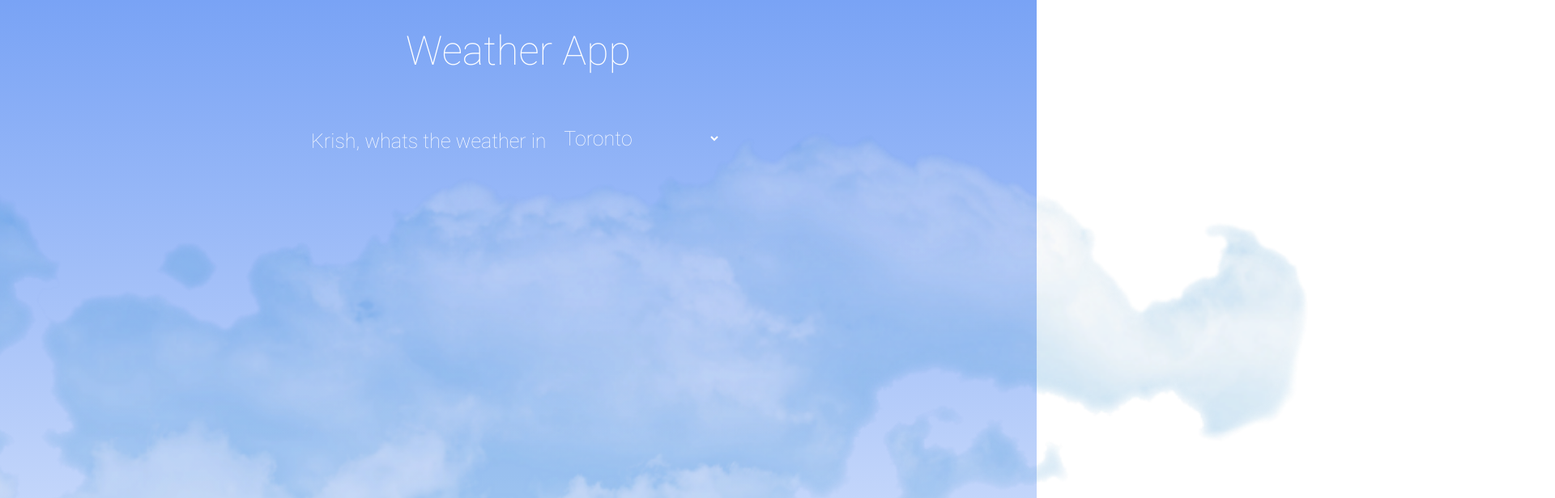
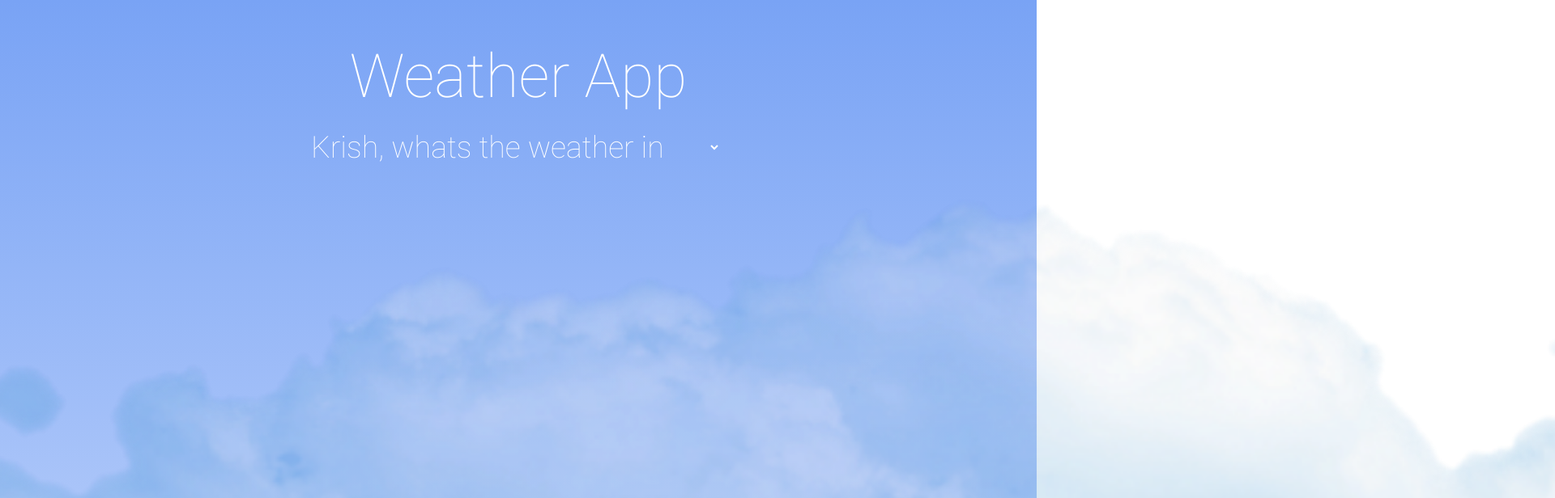
Before and after one commit to krish-vijayan/Weather-App, a React (Create React App) app: page / in a window 1280 px wide. Shown: the top 616 px of the page at 81% size, 1920 px wide, since content can reach past the window. Built offline with nearby package versions, Linux system fonts and the light colour scheme; no server answers.

Commit message:
Added Kerala API

```diff
--- a/src/App.css
+++ b/src/App.css
@@ -1,11 +1,48 @@
 .weather-app {
   text-align: center;
+  zoom:150%;
 }
 
 @font-face {
   font-family: 'roboto-thin';
   src: url(../public/fonts/Roboto-Thin.ttf);
 
+}
+.Location {
+  font-family: roboto-thin;
+  position:absolute;
+  font-size:100px;
+  color:white;
+  left:35%;
+  top:20%;
+}
+.Temperature {
+  font-family: roboto-thin;
+  position:absolute;
+  font-size:90px;
+  color:white;
+  left:35% ;
+  top:35%;
+}
+.Condition {
+  font-family: roboto-thin;
+  position:absolute;
+  font-size:80px;
+  color:white;
+  left:35%;
+  top:50%;
+}
+.Dropdown{
+  font-family: roboto-thin;
+  font-size:35px;
+  color:white;
+  width:wrap;
+  height:wrap;
+  position:absolute;
+  top:20%;
+  left:54%;
+  border-color: transparent;
+  background-color: transparent;
 }
 .Title-font {
   font-family: roboto-thin;
--- a/src/App.js
+++ b/src/App.js
@@ -1,23 +1,14 @@
-import './App.css';
-import searchLocations from './components/searchLocations';
+import {MainScreen, Locations} from './components/main-screen';
+
 
 function App() {
   return (
-    <div className="weather-app">
-      <header className="Weather-app-header">
-      <h1 className="Title-font">Weather App</h1>
-      <img src="../images/clouds.png" className="Clouds" alt="cloud1" />
-      <label className='Location-label'>Krish, whats the weather in </label>
+    <>
+    <MainScreen/>
+    <Locations/>
 
-      <select className='Location-dropdown' id="location-dropdown">
-                <option value="toronto" className='onHover' >Toronto</option>
-                <option value="new-jersey">New Jersey</option>
-                <option value="mumbai">Mumbai</option>
-            </select>
-      </header>
-      <h3 className="Initials-font">By: Krish Vijayan</h3>
+    </>
 
-    </div>
   );
 }
 
--- /dev/null
+++ b/src/components/main-screen.js
@@ -0,0 +1,68 @@
+import '../App.css';
+import { useState, useEffect } from 'react';
+import KeralaApi from './weather-api-call';
+
+
+function MainScreen() {
+    return (
+        <>
+            <div className="weather-app">
+            <header className="Weather-app-header">
+                <h1 className="Title-font">Weather App</h1>
+                <img src="../images/clouds.png" className="Clouds" alt="cloud1" />
+                <label className='Location-label'>Krish, whats the weather in</label>
+            </header>
+                <h3 className="Initials-font">By: Krish Vijayan</h3>
+
+            </div>
+        </>
+    )
+}
+
+function Locations() {
+
+    const keralaLocation = KeralaApi("location");
+    const keralaCurrent = KeralaApi("current");
+    const condition = KeralaApi();
+
+    const [ value, setValue ] = useState(0);
+    const [ display, setDisplay ] = useState(null);
+
+    return (
+        <>
+         <div>
+                <select id="options" className="Dropdown" onChange={(e) => {
+                    const selectedValue = e.target.value;
+                    setValue(selectedValue);
+                    if (value == 'Kerala'){
+                    setDisplay(<>
+                    <h1 className="Location">{keralaLocation.region}, {keralaLocation.country}</h1>
+                    <h1 className="Temperature">{keralaCurrent.temp_c}°C ({keralaCurrent.temp_f}°F)</h1>
+                    <h1 className="Condition">{condition.text}</h1></>)}
+
+                    else{setDisplay(null)}
+                    console.log(value);
+                }} >
+                    <option id="null"></option>
+                    <option value="Kerala">Kerala</option>
+                    <option value="Mumbai">Mumbai</option>
+                    <option value="New Jersey">New Jersey</option>
+                    <option value="Toronto">Toronto</option>
+                </select>
+                {display}
+
+
+        </div>
+        </>
+
+    );
+}
+
+function DisplayText() {
+    return (<>
+
+    </>)
+}
+
+
+export  {MainScreen, Locations};
--- a/src/components/searchLocations.js
+++ /dev/null
@@ -1,17 +0,0 @@
-import { useState } from 'react';
-
-function searchLocation() {
-
-
-    return (
-        <div>
-            <select>
-                <option value="toronto">Toronto</option>
-                <option value="new-jersey">New Jersey</option>
-                <option value="mumbai">Mumbai</option>
-            </select>
-        </div>
-    );
-}
-
-export default searchLocation();
--- /dev/null
+++ b/src/components/weather-api-call.js
@@ -0,0 +1,26 @@
+import React, {useState, useEffect} from 'react';
+
+function KeralaApi(locOrCurr) {
+    const [ location, setLocation ] = useState([]);
+    const [ current, setCurrent ] = useState([]);
+    const [ condition, setCondition] = useState([]);
+
+    useEffect(() => {
+        fetch ('http://api.weatherapi.com/v1/current.json?key=a32de11a20304d02950145028222806%20&q=Kochi&aqi=no')
+        .then((res) => res.json())
+        .then((data) => {
+            setLocation(data.location);
+            setCurrent(data.current);
+            setCondition(data.current.condition);
+            console.log("API WAS CALLED");
+        });
+    },[]);
+
+    if (locOrCurr == "location") {return location}
+    else if (locOrCurr == "current") {return current}
+    else {return condition}
+
+
+}
+
+export default KeralaApi;
```
